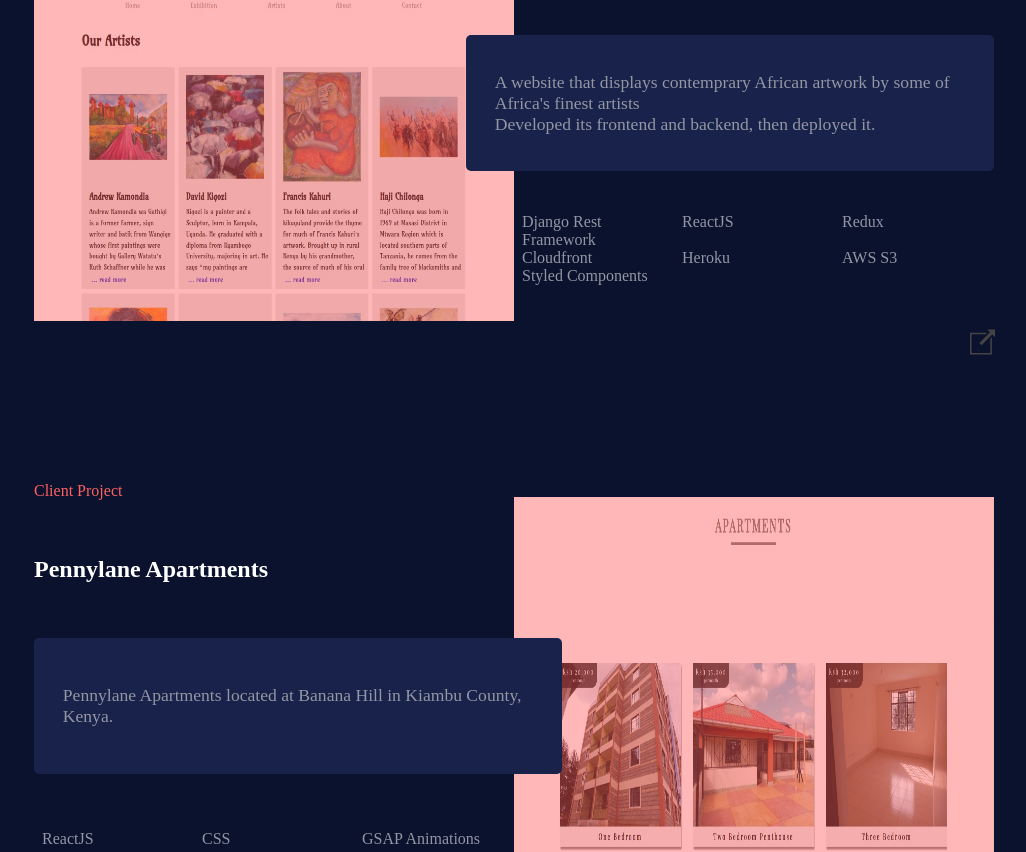
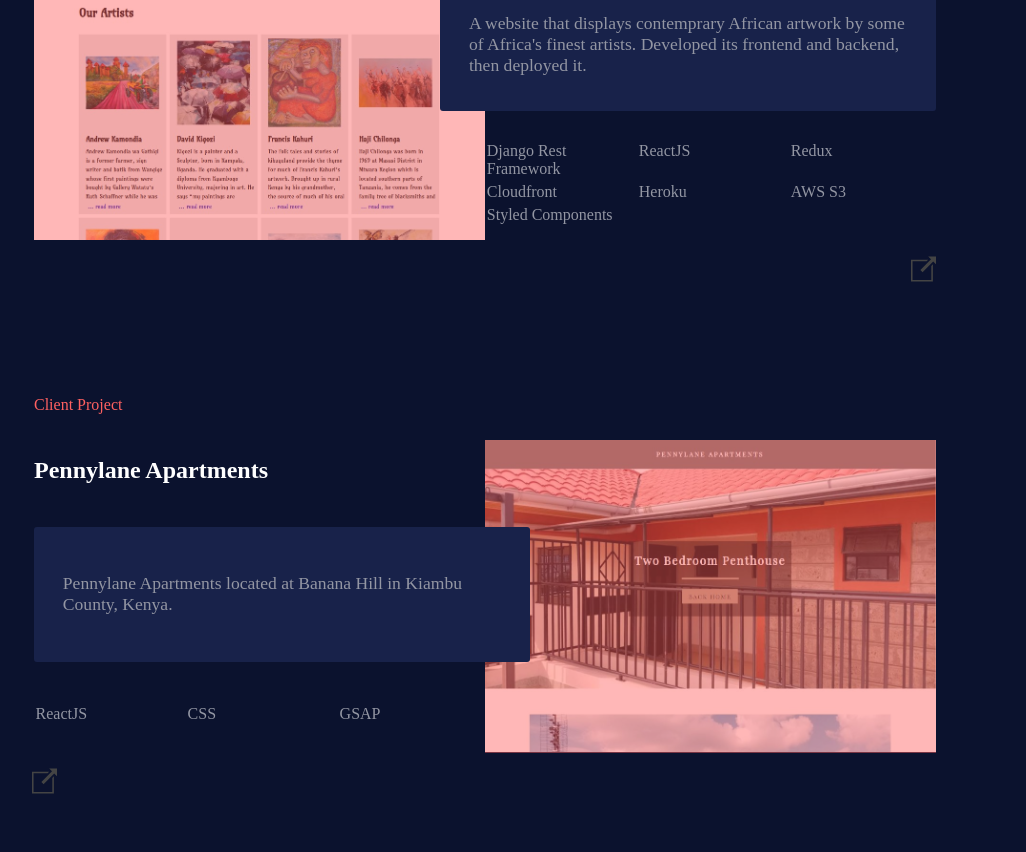
Before and after one commit to Mark9Mbugua/markize, a React (Create React App) app: page / in a window 1280 px wide. Shown: the part 2635-3487 px from the top of the page, without its empty margins (176-1202 px from the left). Built offline with nearby package versions, Linux system fonts and the light colour scheme; a web font is replaced by a local one.

Commit message:
Made a few improvements to portfolio section

```diff
--- a/src/components/contact/contact.component.jsx
+++ b/src/components/contact/contact.component.jsx
@@ -38,7 +38,7 @@ const Contact = () => {
         tl
         .from(contactBodyFirst, {opacity: 0, x: -200, duration: .4, ease: 'Power3.easeInOut', stagger: .8})
         .from([contactBodySecond, contactBodyThird, contactBodyFourth],
-            {opacity: 0, y: 100, duration: .8, ease: 'Power3.easeInOut', stagger: .6});
+            {opacity: 0, y: 100, duration: .8, ease: 'Power3.easeInOut', stagger: .6})
     }, []);
 
     return (
--- a/src/components/portfolio/portfolio.component.jsx
+++ b/src/components/portfolio/portfolio.component.jsx
@@ -111,8 +111,8 @@ const Portfolio = () => {
                             <ProjectTitle>Banana Hill Art Gallery</ProjectTitle>
                         </ProjectTypeContainer>
                         <ProjectDescriptionContainer>
-                            <p>A website that displays contemprary African artwork by some of Africa's finest artists</p>
-                            <p>Developed its frontend and backend, then deployed it.</p>
+                            <p>A website that displays contemprary African artwork by some of Africa's finest artists.
+                            Developed its frontend and backend, then deployed it.</p>
                         </ProjectDescriptionContainer>
                         <TechStackContainer>
                             <TechStack>Django Rest Framework</TechStack>
@@ -144,7 +144,7 @@ const Portfolio = () => {
                         <TechStackContainer>
                             <TechStack>ReactJS</TechStack>
                             <TechStack>CSS</TechStack>
-                            <TechStack>GSAP Animations</TechStack>
+                            <TechStack>GSAP</TechStack>
                         </TechStackContainer>
                         <ExternalLinkContainer>
                             < ExternalLinkInverted href="https://pennylane.netlify.app/" target="_blank">
--- a/src/components/portfolio/portfolio.styles.jsx
+++ b/src/components/portfolio/portfolio.styles.jsx
@@ -46,12 +46,24 @@ export const PortfolioBody = styled.div`
 `;
 
 export const PortfolioDetailsBody = styled.div`
+    width: 90%;
     display: flex;
     justify-content: center;
     align-items: center;
     margin: 0;
-    padding-top: 1.6rem;
     margin-bottom: 4.4rem;
+
+    @media screen and (max-width: 1366px) {
+        width: 94%;
+    }
+
+    @media screen and (max-width: 1024px) {
+        width: 95%;
+    }
+
+    @media screen and (max-width: 768px) {
+        width: 99%;
+    }
 
     @media screen and (max-width: 480px) {
         flex-direction: column;
@@ -63,44 +75,11 @@ export const PortfolioDetailsBody = styled.div`
 
 export const ProjectImageContainer = styled.div`
     width: 100%;
-    height: 28.2rem;
+    height: auto;
     position: relative;
-
-    @media screen
-    and (min-width:1280px)
-    and (max-width: 1280px){
-        height: 400px;
-    }
-
-    @media only screen
-    and (min-width: 1024px)
-    and (max-height: 1366px)
-    and (orientation: portrait)
-    and (-webkit-min-device-pixel-ratio: 1.5) {
-        height: 370px;
-    }
-
-    @media screen
-    and (min-width: 768px)
-    and (max-width: 1024px)
-    and (min-height: 768px)
-    and (max-height: 768px) {
-        height: 400px;
-    }
-
-    @media screen
-    and (min-width: 480px)
-    and (max-width: 768px) {
-        height: 350px;
-    }
 
     @media screen and (max-width: 480px) {
         display: none;
-        /* height: 250px;
-        width: 300px;
-        border: 1px solid red;
-        display: flex;
-        justify-content: flex-start; */
     }
 `;
 
@@ -111,7 +90,7 @@ export const Overlay = styled.div`
     right: 0;
     left: 0;
     width: 100%;
-    height: 100%;
+    height: 99%;
     opacity: .45;
     transition: .5s ease;
     background-color:#ff6161;
@@ -124,6 +103,7 @@ export const Overlay = styled.div`
 export const ProjectImageSrc = styled.img`
     width: 100%;
     height: 100%;
+    object-fit: contain;
 
     @media screen and (max-width: 480px) {
         margin-left: 0;
@@ -133,11 +113,18 @@ export const ProjectImageSrc = styled.img`
 export const ProjectDetails = styled.div`
     display: flex;
     flex-direction: column;
-    justify-content: space-between;
+    justify-content: space-around;
     margin: 0;
-    padding-top: 25px;
-    height: 30em;
+    height: 28em;
     position: relative;
+
+    @media screen and (max-width: 1024px) {
+        height: 26em;
+    }
+
+    @media screen and (max-width: 768px) {
+        height: 23em;
+    }
 
     @media screen and (max-width: 480px) {
         height: unset;
@@ -182,12 +169,18 @@ export const ProjectDescriptionContainer = styled.div`
     z-index: 1;
     text-align: start;
     padding: 0 1.8rem;
-    border-radius: 5px;
+    border-radius: 3px;
 
     p {
         color:#9396a3;
         background:#18224a;
         font-size: 1.1em;
+    }
+
+    @media screen and (max-width: 768px) {
+        p {
+            font-size: 1em;
+        }
     }
 
     @media screen and (max-width: 480px) {
@@ -214,13 +207,13 @@ export const ProjectDescriptionInvertedContainer = styled(ProjectDescriptionCont
 
 export const TechStackContainer = styled.div`
     display: grid;
-    grid-template-columns: repeat(auto-fit, minmax(1rem, 9rem));
-    justify-content: space-evenly;
-    grid-column-gap: 0.5rem;
+    grid-template-columns: repeat(auto-fit, minmax(3rem, 9rem));
+    justify-content: space-around;
+    grid-gap: 0.3rem;
 
     @media screen and (max-width: 480px) {
         justify-content: start;
-        grid-row-gap: 0.32rem;
+        grid-gap: 0.5rem;
     }
 
     @media screen and (max-width: 320px) {
@@ -230,10 +223,12 @@ export const TechStackContainer = styled.div`
 
 export const TechStack = styled.p`
     color:#9396a3;
+    font-size: 1em;
 `;
 
 export const ExternalLinkContainer = styled.div`
-    /* border: 1px solid red; */
+    display: flex;
+    justify-content: flex-end;
 `;
 
 export const ExternalLink = styled.a`
@@ -243,12 +238,19 @@ export const ExternalLink = styled.a`
     margin-left: 95%;
 
     @media screen and (max-width: 480px) {
-        margin-left: 0;
+        margin-left: unset;
+        margin-right: 90%;
     }
 `;
 
 export const ExternalLinkInverted = styled(ExternalLink)`
-    margin-left: 0;
+    margin-left: unset;
+    margin-right: 95%;
+    justify-content: flex-end;
+
+    @media screen and (max-width: 480px) {
+        margin-right: 90%;
+    }
 `;
 
 export const ExternalImageLink = styled(ExternalLink)`
```
Also changed, not shown: src/assets/beach-resort.jpg, src/assets/pennylane.jpg.
